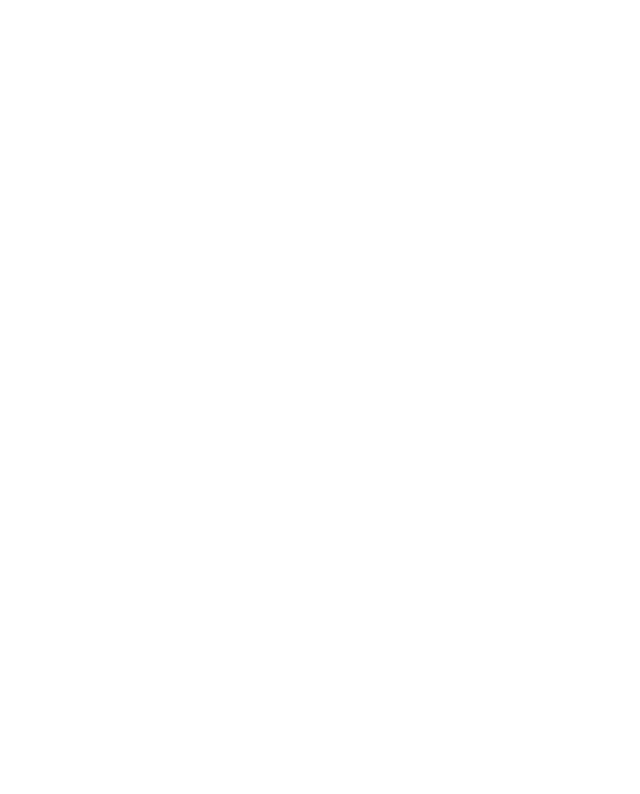
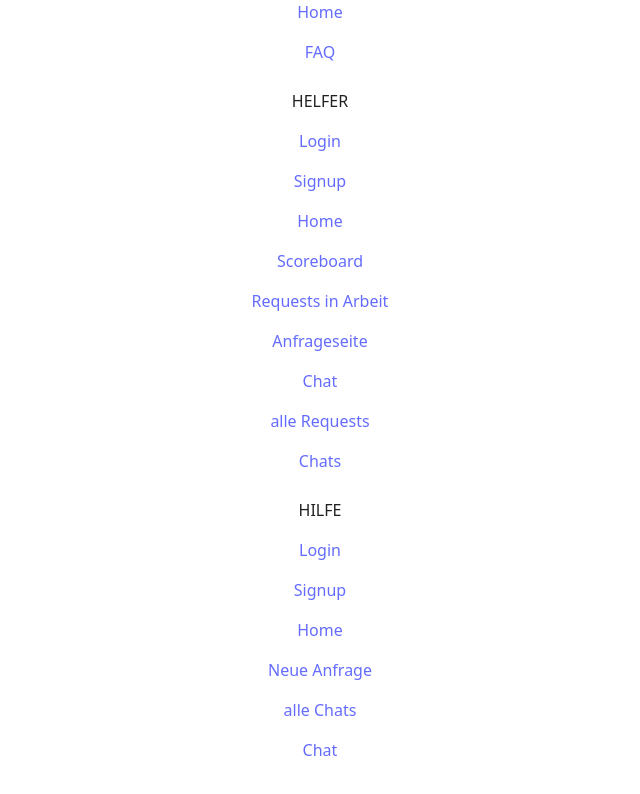
Before and after one commit to MarlonWa/computational-social-science, a React (Vite) app in the folder frontend/: page /dev in a window 1280 px wide. Before the commit this address had no page. Shown: the top 794 px of the page, without its empty margins (320-960 px from the left). Built offline with nearby package versions, Linux system fonts and the light colour scheme.

Commit message:
created dev page

```diff
--- a/frontend/src/App.jsx
+++ b/frontend/src/App.jsx
@@ -16,6 +16,7 @@
 import { Neu_Hilfe } from './pages/Neu_Hilfe.jsx'
 import { Chats_Hilfe } from './pages/Chats_Hilfe.jsx'
 import { Chat_Hilfe } from './pages/Chat_Hilfe.jsx'
+import { Dev } from './pages/Dev.jsx'
 import { BrowserRouter as Router, Routes, Route } from 'react-router-dom'
 
 function App() {
@@ -45,6 +46,8 @@
         <Route path = "/hilfe/:user_id/new" element = {<Neu_Hilfe />} />
         <Route path = "/hilfe/:user_id/chats" element = {<Chats_Hilfe />} />
         <Route path = "/hilfe/:user_id/chat/:chat_id" element = {<Chat_Hilfe />} />
+
+        <Route path = "/dev" element = {<Dev />} />
       </Routes>
     </Router>
   )
--- /dev/null
+++ b/frontend/src/pages/Dev.jsx
@@ -0,0 +1,65 @@
+import { Link } from 'react-router-dom'
+import Header from '../component/Header.jsx';
+
+export function Dev() {
+    const default_user = 1;
+    const default_request = 1;
+    const default_chat = 1;
+    return (
+        <>
+            {/*<Header />*/}
+
+            <Link to={`/`}> Home </Link>
+            <p></p>
+
+            <Link to={`/faq`}> FAQ</Link>
+            <h6>    </h6>
+            <p> HELFER </p>
+
+            <Link to={`/helfer/login`}> Login</Link>
+            <p></p>
+
+            <Link to={`/helfer/signup`}> Signup</Link>
+            <p></p>
+
+            <Link to={`/helfer/${default_user}`}> Home </Link>
+            <p></p>
+
+            <Link to={`/helfer/${default_user}/scoreboard`}> Scoreboard</Link>
+            <p></p>
+
+            <Link to={`/helfer/${default_user}/myrequests`}> Requests in Arbeit </Link>
+            <p></p>
+
+            <Link to={`/helfer/${default_user}/myrequest/${default_request}`}> Anfrageseite </Link>
+            <p></p>
+
+            <Link to={`/helfer/${default_user}/myrequest/${default_request}/chat`}> Chat</Link>
+            <p></p>
+
+            <Link to={`/helfer/${default_user}/requests`}> alle Requests</Link>
+            <p></p>
+
+            <Link to={`/helfer/${default_user}/chats`}> Chats</Link>
+            <h6>    </h6>
+            <p> HILFE </p>
+
+            <Link to={`/hilfe/login`}> Login</Link>
+            <p></p>
+
+            <Link to={`/hilfe/signup`}> Signup</Link>
+            <p></p>
+
+            <Link to={`/hilfe/${default_user}`}> Home</Link>
+            <p></p>
+
+            <Link to={`/hilfe/${default_user}/new`}> Neue Anfrage</Link>
+            <p></p>
+
+            <Link to={`/hilfe/${default_user}/chats`}> alle Chats</Link>
+            <p></p>
+
+            <Link to={`/hilfe/${default_user}/chat/${default_chat}`}> Chat</Link>
+        </>
+    );
+}
--- a/frontend/src/pages/Home.jsx
+++ b/frontend/src/pages/Home.jsx
@@ -1,14 +1,14 @@
 import { Link } from 'react-router-dom'
+import Header from '../component/Header.jsx';
 
 export function Home() {
     return (
         <>
+            <Header/>
             <h1>Homepage</h1>
-            <Link to = "/login">login</Link>
+            <Link to="/faq"> FAQ </Link>
             <h1> </h1>
-            <Link to = "/request">create request</Link>
-            <h1> </h1>
-            <Link to = "/helfer/:user_id/scoreboard"> scoreboard </Link>
+            <Link to = "/dev"> ONLY FOR DEVELOPMENT - use with caution </Link>
         </>
     )
 }
```
Also changed, not shown: 1 other file (tests, documents, lock files or other folders).
